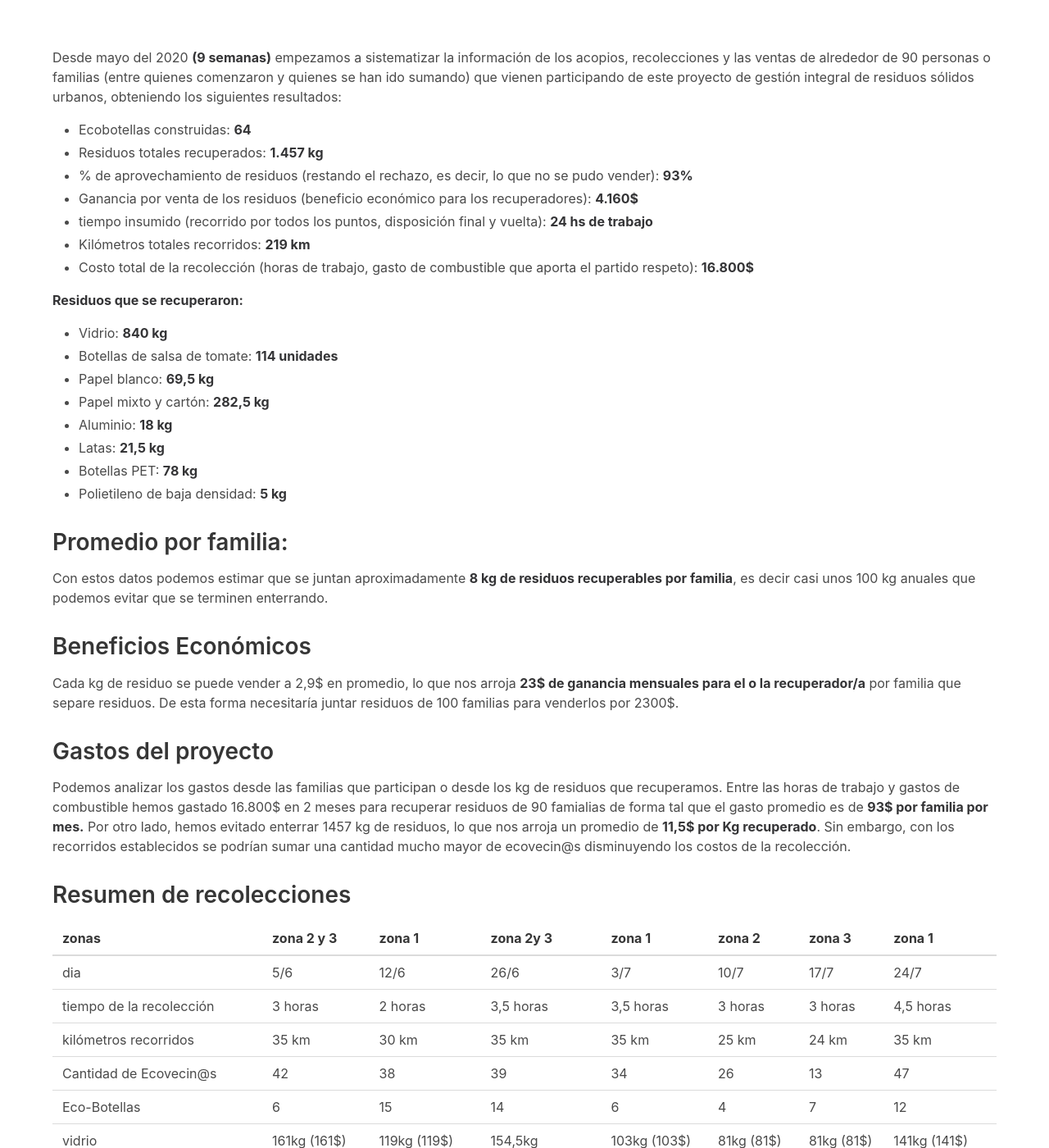
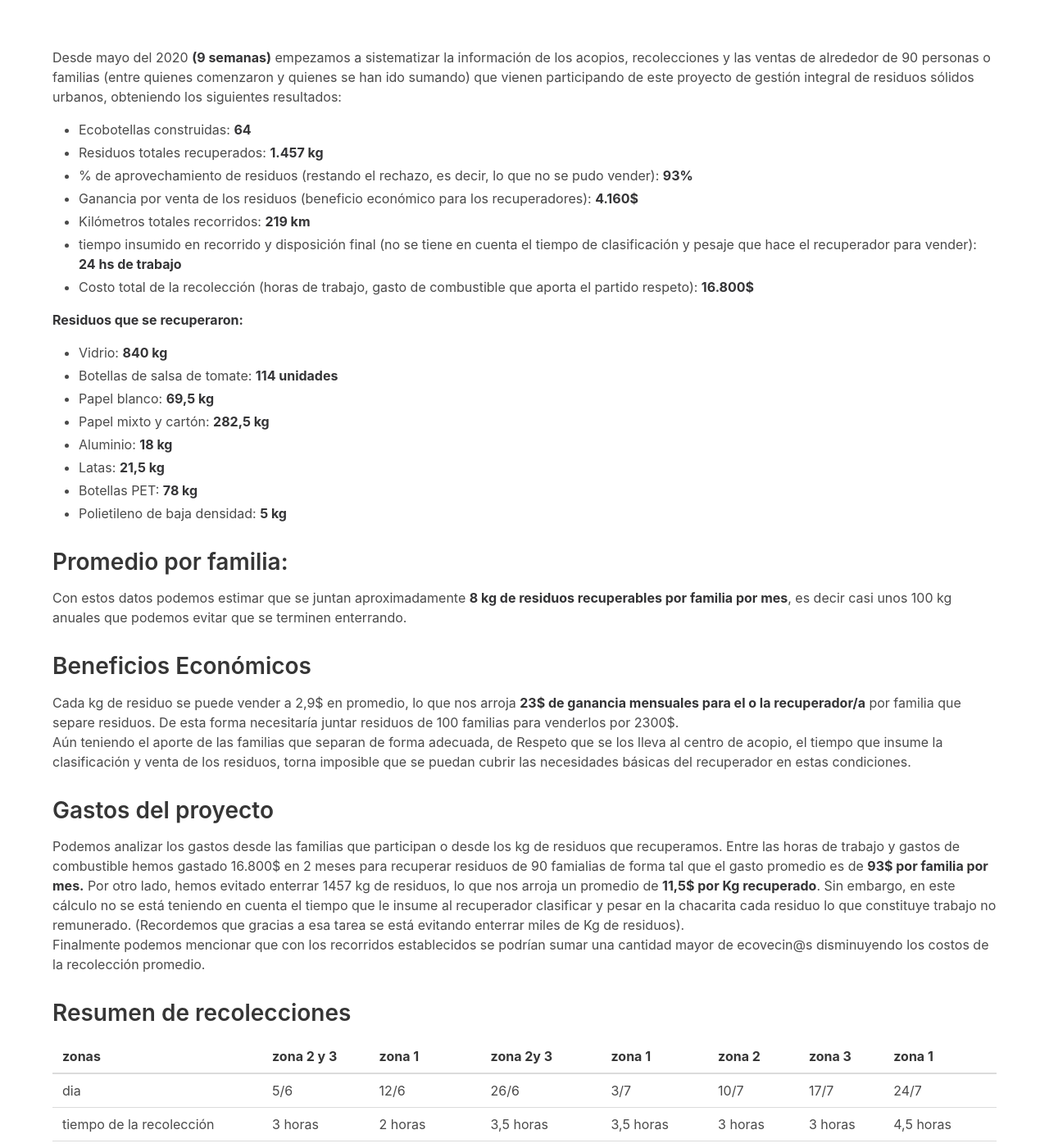
Before and after one commit to respetorc/ecovecinos, a Jekyll site: the page built from resultados.md, in a window 1280 px wide and 1400 px high, scrolled down 413 px. Shown: the whole window at 82% size. Built offline with Jekyll 4.4.1, drawn with Linux system fonts in a browser that asks for light colours.

Commit message:
actualizacion

```diff
--- a/resultados.md
+++ b/resultados.md
@@ -10,8 +10,8 @@ Desde mayo del 2020  __(9 semanas)__ empezamos a sistematizar la información de
 - Residuos totales recuperados: __1.457 kg__
 - % de aprovechamiento de residuos (restando el rechazo, es decir, lo que no se pudo vender): __93%__
 - Ganancia por venta de los residuos (beneficio económico para los recuperadores): __4.160$__
-- tiempo insumido (recorrido por todos los puntos, disposición final y vuelta): __24 hs de trabajo__
 - Kilómetros totales recorridos: __219 km__
+- tiempo insumido en recorrido y disposición final (no se tiene en cuenta el tiempo de clasificación y pesaje que hace el recuperador para vender): __24 hs de trabajo__
 - Costo total de la recolección (horas de trabajo, gasto de combustible que aporta el partido respeto): __16.800$__
 
 __Residuos que se recuperaron:__
@@ -25,13 +25,15 @@ __Residuos que se recuperaron:__
 - Polietileno de baja densidad: __5 kg__
 
 ## Promedio por familia:
-Con estos datos podemos estimar que se juntan aproximadamente __8 kg de residuos recuperables por familia__, es decir casi unos 100 kg anuales que podemos evitar que se terminen enterrando.
+Con estos datos podemos estimar que se juntan aproximadamente __8 kg de residuos recuperables por familia por mes__, es decir casi unos 100 kg anuales que podemos evitar que se terminen enterrando.
 
 ## Beneficios Económicos
 Cada kg de residuo se puede vender a 2,9$ en promedio, lo que nos arroja __23$ de ganancia mensuales para el o la recuperador/a__ por familia que separe residuos. De esta forma necesitaría juntar residuos de 100 familias para venderlos por 2300$.
+Aún teniendo el aporte de las familias que separan de forma adecuada, de Respeto que se los lleva al centro de acopio, el tiempo que insume la clasificación y venta de los residuos, torna imposible que se puedan cubrir las necesidades básicas del recuperador en estas condiciones.
 
 ## Gastos del proyecto
-Podemos analizar los gastos desde las familias que participan o desde los kg de residuos que recuperamos. Entre las horas de trabajo y gastos de combustible hemos gastado 16.800$ en 2 meses para recuperar residuos de 90 famialias de forma tal que el gasto promedio es de __93$ por familia por mes.__ Por otro lado, hemos evitado enterrar 1457 kg de residuos, lo que nos arroja un promedio de __11,5$ por Kg recuperado__. Sin embargo, con los recorridos establecidos se podrían sumar una cantidad mucho mayor de ecovecin@s disminuyendo los costos de la recolección.
+Podemos analizar los gastos desde las familias que participan o desde los kg de residuos que recuperamos. Entre las horas de trabajo y gastos de combustible hemos gastado 16.800$ en 2 meses para recuperar residuos de 90 famialias de forma tal que el gasto promedio es de __93$ por familia por mes.__ Por otro lado, hemos evitado enterrar 1457 kg de residuos, lo que nos arroja un promedio de __11,5$ por Kg recuperado__. Sin embargo, en este cálculo no se está teniendo en cuenta el tiempo que le insume al recuperador clasificar y pesar en la chacarita cada residuo lo que constituye trabajo no remunerado. (Recordemos que gracias a esa tarea se está evitando enterrar miles de Kg de residuos).
+Finalmente podemos mencionar que con los recorridos establecidos se podrían sumar una cantidad mayor de ecovecin@s disminuyendo los costos de la recolección promedio.
 
 ## Resumen de recolecciones
 
```
